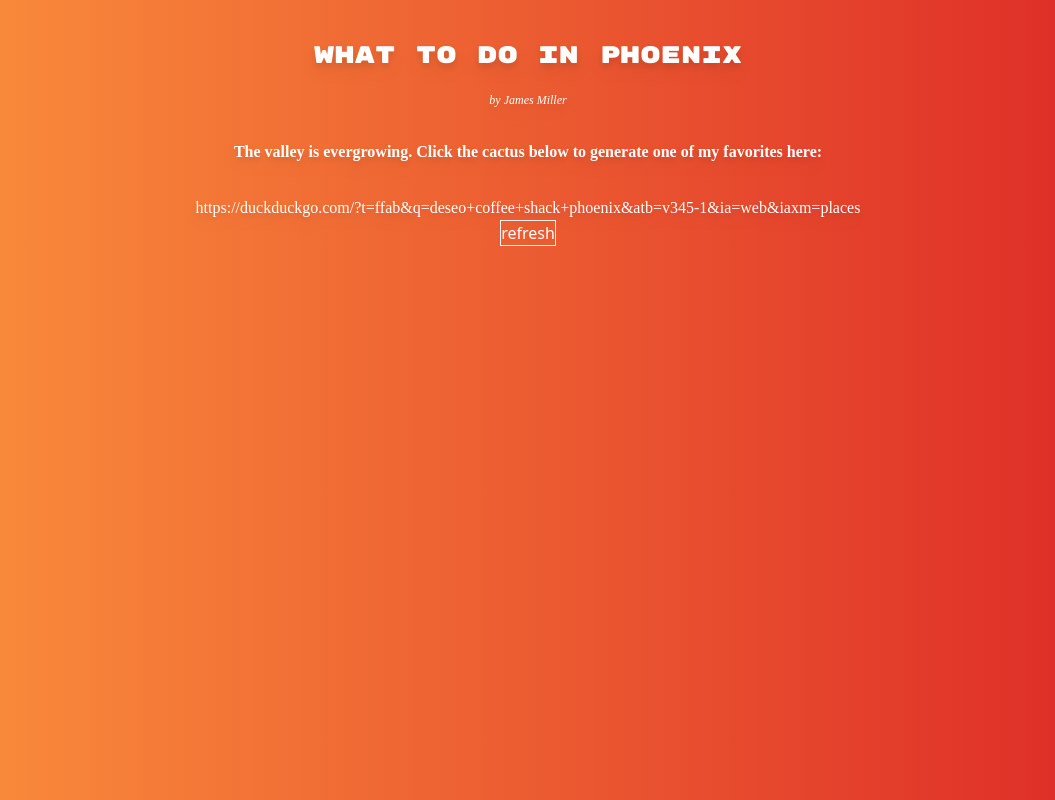
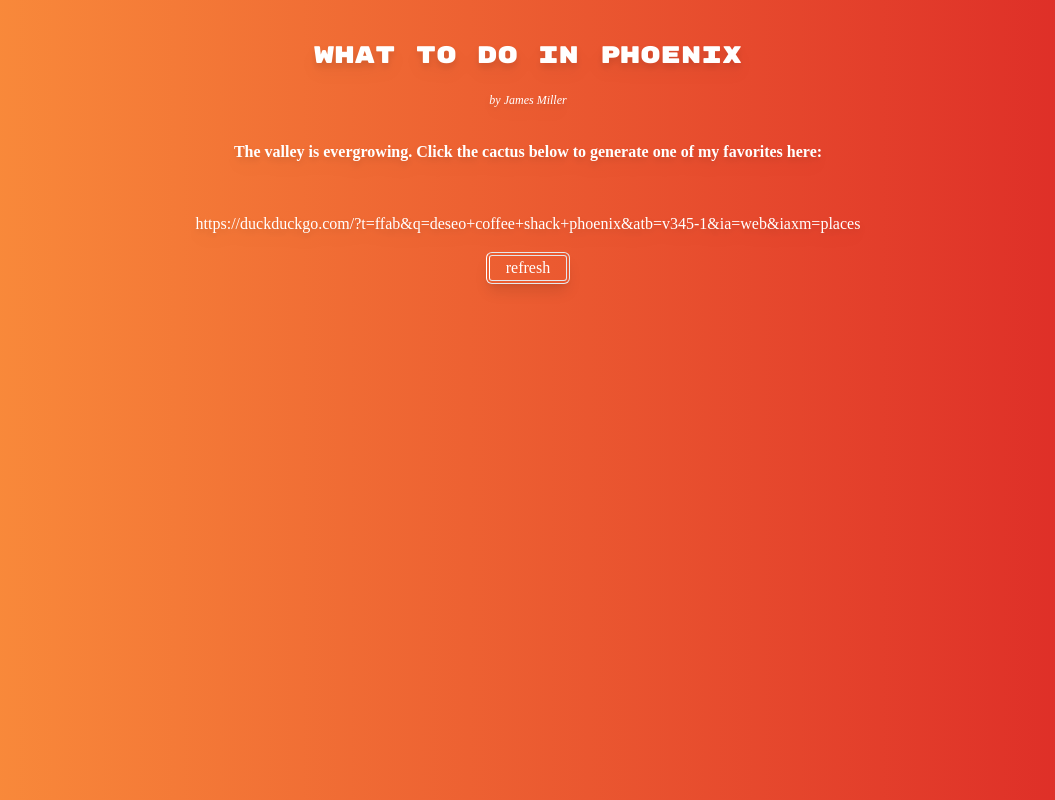
Before and after one commit to jammil002/whattodoinphx, an Astro site: page / in a window 1280 px wide. Both pictures are taken after a click on the button "cactus". Shown: the whole page, without its empty margins (112-1167 px from the left). Built offline with nearby package versions, Linux system fonts and the light colour scheme; Astro itself is replaced by a stand-in of ours; a web font is replaced by a local one.

Commit message:
Updated refresh button

```diff
--- a/src/components/Location.astro
+++ b/src/components/Location.astro
@@ -4,8 +4,11 @@
 <!-- Layouts -->
 <div class="text-center text-white">
   <button id="generateButton">cactus</button>
-  <p id="link" class="hidden font-text drop-shadow-lg"></p>
-  <button id="refreshButton" class="hidden border border-red-50">refresh</button
+  <p id="link" class="hidden font-text drop-shadow-lg p-4"></p>
+  <button
+    id="refreshButton"
+    class="hidden font-text border-4 rounded-md border-double border-l-white shadow-lg px-4"
+    >refresh</button
   >
 </div>
 
```
